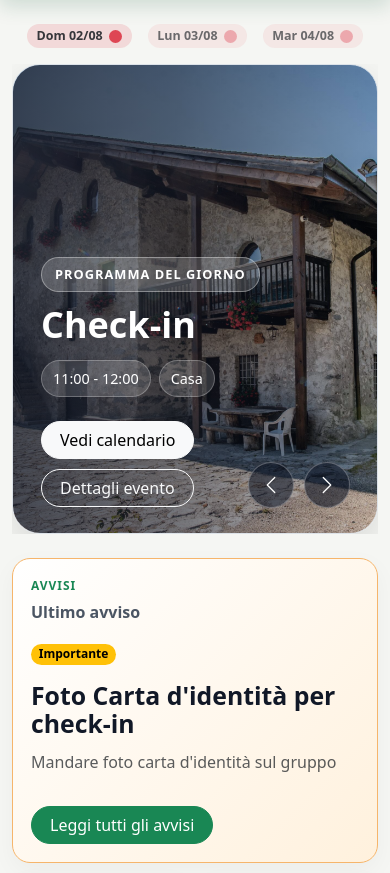
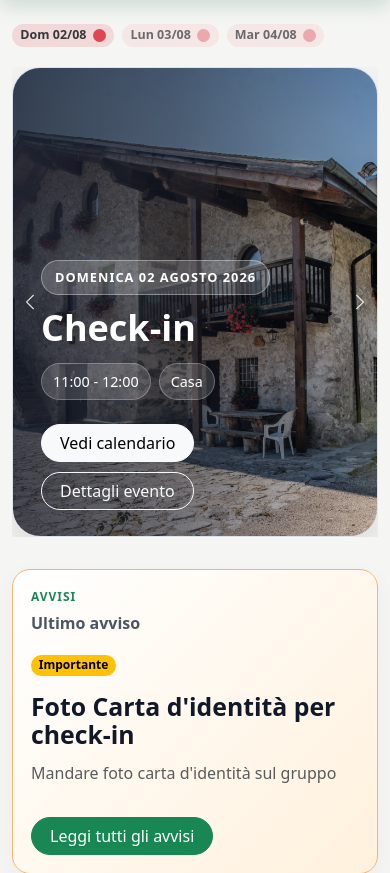
Before and after one commit to ciaroo/mountain-group-planner, a Django app: page /accounts/ in a window 390 px wide. Shown: the part 56-929 px from the top of the page. Run offline with Django 5.2, Linux system fonts and the light colour scheme; data comes from the database, SQL or seed files in the repository.

Commit message:
Correzioni visualizzazione hero, selettore dei giorni

```diff
--- a/accounts/views.py
+++ b/accounts/views.py
@@ -1,5 +1,4 @@
 import csv
-from datetime import timedelta
 from django.conf import settings
 from django.contrib import messages
 from django.contrib.auth import login
@@ -94,9 +93,7 @@ def home(request):
         "-created_at"
     ).first()
 
-    hero_activities = []
-
-    hero_dates = Activity.objects.filter(
+    hero_day_dates = Activity.objects.filter(
         date__gte=today
     ).order_by(
         "date"
@@ -105,22 +102,31 @@ def home(request):
         flat=True
     ).distinct()[:3]
 
-    for hero_date in hero_dates:
-        first_activity_for_day = Activity.objects.filter(
-            date=hero_date
-        ).order_by(
-            "start_time"
-        ).first()
+    hero_days = []
 
-        if first_activity_for_day:
-            hero_activities.append(first_activity_for_day)
+    for hero_date in hero_day_dates:
+        activities_for_day = list(
+            Activity.objects.filter(
+                date=hero_date
+            ).order_by(
+                "start_time"
+            )
+        )
 
-    if hero_activities:
-        selected_date = hero_activities[0].date
+        if activities_for_day:
+            hero_days.append({
+                "date": hero_date,
+                "activities": activities_for_day,
+            })
+
+    if hero_days:
+        selected_date = hero_days[0]["date"]
+        hero_activities = hero_days[0]["activities"]
         hero_activity = hero_activities[0]
         next_today_activity = hero_activities[0]
     else:
         selected_date = None
+        hero_activities = []
         hero_activity = None
         next_today_activity = None
 
@@ -164,6 +170,7 @@ def home(request):
 
     context = {
         "latest_notice": latest_notice,
+        "hero_days": hero_days,
         "hero_activity": hero_activity,
         "hero_activities": hero_activities,
         "selected_date": selected_date,
--- a/static/css/style.css
+++ b/static/css/style.css
@@ -196,127 +196,89 @@ textarea {
 .home-hero-image {
     height: 430px;
     min-height: 430px;
+    border: 1px solid #dce2e8;
     border-radius: 28px;
     overflow: hidden;
+    background-position: center;
     background-size: cover;
-    background-position: center;
-    border: 1px solid #dce2e8;
     box-shadow: 0 14px 38px rgba(0, 0, 0, 0.12);
 }
 
 .home-hero-overlay {
     height: 430px;
     min-height: 430px;
+    padding: 42px;
+    display: flex;
+    align-items: flex-end;
     background: linear-gradient(
         90deg,
         rgba(17, 24, 39, 0.78) 0%,
         rgba(17, 24, 39, 0.58) 45%,
         rgba(17, 24, 39, 0.18) 100%
     );
-    display: flex;
-    align-items: flex-end;
-    padding: 42px;
 }
 
-
-#homeHeroCarousel {
+[id^="homeHeroCarousel"] {
     height: auto;
     margin-bottom: 2rem;
 }
 
-#homeHeroCarousel .carousel-inner,
-#homeHeroCarousel .carousel-item {
+[id^="homeHeroCarousel"] .carousel-inner,
+[id^="homeHeroCarousel"] .carousel-item {
     height: 430px;
 }
 
-#homeHeroCarousel .home-hero-image {
+[id^="homeHeroCarousel"] .home-hero-image {
     margin-bottom: 0;
 }
 
 .home-hero-content {
+    max-width: 720px;
     max-height: 100%;
     overflow: hidden;
-}
-#homeHeroCarousel .carousel-control-prev,
-#homeHeroCarousel .carousel-control-next {
-    top: auto;
-    bottom: 26px;
-    width: 46px;
-    height: 46px;
-    background-color: rgba(17, 24, 39, 0.58);
-    border: 1px solid rgba(255, 255, 255, 0.28);
-    border-radius: 999px;
-    opacity: 1;
-    display: flex;
-    align-items: center;
-    justify-content: center;
-}
-
-#homeHeroCarousel .carousel-control-prev {
-    left: auto;
-    right: 84px;
-}
-
-#homeHeroCarousel .carousel-control-next {
-    right: 28px;
-}
-
-#homeHeroCarousel .carousel-control-prev:hover,
-#homeHeroCarousel .carousel-control-next:hover {
-    background-color: rgba(17, 24, 39, 0.82);
-}
-
-#homeHeroCarousel .carousel-control-prev-icon,
-#homeHeroCarousel .carousel-control-next-icon {
-    width: 20px;
-    height: 20px;
-}
-
-.home-hero-content {
-    max-width: 720px;
     color: #ffffff;
 }
 
 .home-hero-kicker {
     display: inline-block;
-    background-color: rgba(255, 255, 255, 0.18);
+    margin-bottom: 14px;
+    padding: 7px 13px;
     border: 1px solid rgba(255, 255, 255, 0.35);
     border-radius: 999px;
-    padding: 7px 13px;
+    background-color: rgba(255, 255, 255, 0.18);
     font-size: 0.8rem;
     font-weight: 800;
     letter-spacing: 0.08em;
     text-transform: uppercase;
-    margin-bottom: 14px;
 }
 
 .home-hero-content h1 {
+    margin-bottom: 16px;
     font-size: 3rem;
     font-weight: 850;
     line-height: 1.05;
-    margin-bottom: 16px;
 }
 
 .home-hero-description {
+    max-width: 620px;
+    margin-bottom: 18px;
     color: rgba(255, 255, 255, 0.86);
     font-size: 1.08rem;
-    max-width: 620px;
-    margin-bottom: 18px;
 }
 
 .home-hero-meta {
     display: flex;
     flex-wrap: wrap;
     gap: 8px;
+    max-width: 980px;
     margin-bottom: 24px;
-    max-width: 980px;
 }
 
 .home-hero-meta span {
-    background-color: rgba(255, 255, 255, 0.16);
+    padding: 7px 11px;
     border: 1px solid rgba(255, 255, 255, 0.26);
     border-radius: 999px;
-    padding: 7px 11px;
+    background-color: rgba(255, 255, 255, 0.16);
     color: #ffffff;
     font-size: 0.9rem;
     white-space: nowrap;
@@ -326,6 +288,65 @@ textarea {
     display: flex;
     flex-wrap: wrap;
     gap: 10px;
+}
+
+.btn-hero-booking {
+    display: inline-flex;
+    align-items: center;
+    justify-content: center;
+    padding: 8px 13px;
+    border: 1px solid rgba(255, 255, 255, 0.28);
+    border-radius: 999px;
+    background-color: rgba(220, 53, 69, 0.72);
+    color: #ffffff;
+    font-size: 0.9rem;
+    font-weight: 700;
+    line-height: 1;
+    text-decoration: none;
+    white-space: nowrap;
+}
+
+.btn-hero-booking:hover {
+    border-color: rgba(255, 255, 255, 0.42);
+    background-color: rgba(220, 53, 69, 0.9);
+    color: #ffffff;
+    text-decoration: none;
+}
+
+[id^="homeHeroCarousel"] .carousel-control-prev,
+[id^="homeHeroCarousel"] .carousel-control-next {
+    top: 50%;
+    bottom: auto;
+    width: 34px;
+    height: 72px;
+    display: flex;
+    align-items: center;
+    justify-content: center;
+    border: 0;
+    background: transparent;
+    opacity: 0.85;
+    transform: translateY(-50%);
+}
+
+[id^="homeHeroCarousel"] .carousel-control-prev {
+    left: 8px;
+    right: auto;
+}
+
+[id^="homeHeroCarousel"] .carousel-control-next {
+    right: 8px;
+}
+
+[id^="homeHeroCarousel"] .carousel-control-prev:hover,
+[id^="homeHeroCarousel"] .carousel-control-next:hover {
+    opacity: 1;
+}
+
+[id^="homeHeroCarousel"] .carousel-control-prev-icon,
+[id^="homeHeroCarousel"] .carousel-control-next-icon {
+    width: 18px;
+    height: 18px;
+    filter: drop-shadow(0 2px 5px rgba(0, 0, 0, 0.65));
 }
 
 
@@ -728,13 +749,13 @@ textarea {
 
     .home-hero-image,
     .home-hero-overlay,
-    #homeHeroCarousel .carousel-inner,
-    #homeHeroCarousel .carousel-item {
+    [id^="homeHeroCarousel"] .carousel-inner,
+    [id^="homeHeroCarousel"] .carousel-item {
         height: 470px;
         min-height: 470px;
     }
 
-    #homeHeroCarousel {
+    [id^="homeHeroCarousel"] {
         height: auto;
     }
 
@@ -1260,3 +1265,32 @@ textarea {
 .home-hero-indicators .active .home-hero-indicator-dot {
     background-color: rgba(220, 53, 69, 0.9);
 }
+
+
+@media (max-width: 576px) {
+    .home-hero-indicators {
+        gap: 0.5rem;
+        overflow-x: auto;
+        justify-content: flex-start;
+        padding-bottom: 4px;
+    }
+
+    .home-hero-indicators [data-bs-target] {
+        flex-shrink: 0;
+        padding: 0.32rem 0.52rem;
+    }
+
+    [id^="homeHeroCarousel"] .carousel-control-prev,
+    [id^="homeHeroCarousel"] .carousel-control-next {
+        width: 28px;
+        height: 64px;
+    }
+
+    [id^="homeHeroCarousel"] .carousel-control-prev {
+        left: 4px;
+    }
+
+    [id^="homeHeroCarousel"] .carousel-control-next {
+        right: 4px;
+    }
+}
--- a/templates/accounts/home.html
+++ b/templates/accounts/home.html
@@ -4,19 +4,19 @@
 {% block title %}Home{% endblock %}
 
 {% block content %}
-    {% if hero_activities %}
-        <section id="homeHeroCarousel" class="carousel slide mb-4" data-bs-ride="carousel">
-            <div class="carousel-indicators home-hero-indicators">
-                {% for activity in hero_activities %}
+    {% if hero_days %}
+        <div class="home-hero-indicators" role="tablist">
+            {% for day in hero_days %}
                 <button
                     type="button"
-                        data-bs-target="#homeHeroCarousel"
-                        data-bs-slide-to="{{ forloop.counter0 }}"
+                    data-bs-toggle="tab"
+                    data-bs-target="#hero-day-{{ forloop.counter }}"
+                    role="tab"
                     {% if forloop.first %}class="active" aria-current="true"{% endif %}
-                        aria-label="Attività {{ forloop.counter }}"
+                    aria-label="Giorno {{ forloop.counter }}"
                 >
                     <span class="home-hero-indicator-label">
-                            {{ activity.date|date:"D d/m" }}
+                        {{ day.date|date:"D d/m" }}
                     </span>
 
                     <span class="home-hero-indicator-dot"></span>
@@ -24,8 +24,19 @@
             {% endfor %}
         </div>
 
+        <div class="tab-content mb-4">
+            {% for day in hero_days %}
+                <div
+                    class="tab-pane fade {% if forloop.first %}show active{% endif %}"
+                    id="hero-day-{{ forloop.counter }}"
+                >
+                    <section
+                        id="homeHeroCarousel{{ forloop.counter }}"
+                        class="carousel slide"
+                        data-bs-ride="carousel"
+                    >
                         <div class="carousel-inner">
-                {% for activity in hero_activities %}
+                            {% for activity in day.activities %}
                                 <div class="carousel-item {% if forloop.first %}active{% endif %}">
                                     <section
                                         class="home-hero-image"
@@ -38,7 +49,7 @@
                                         <div class="home-hero-overlay">
                                             <div class="home-hero-content">
                                                 <p class="home-hero-kicker">
-                                        Programma del giorno
+                                                    {{ activity.date|date:"l d F Y" }}
                                                 </p>
 
                                                 <h1>
@@ -80,11 +91,11 @@
                             {% endfor %}
                         </div>
 
-            {% if hero_activities|length > 1 %}
+                        {% if day.activities|length > 1 %}
                             <button
                                 class="carousel-control-prev"
                                 type="button"
-                    data-bs-target="#homeHeroCarousel"
+                                data-bs-target="#homeHeroCarousel{{ forloop.counter }}"
                                 data-bs-slide="prev"
                             >
                                 <span class="carousel-control-prev-icon" aria-hidden="true"></span>
@@ -94,7 +105,7 @@
                             <button
                                 class="carousel-control-next"
                                 type="button"
-                    data-bs-target="#homeHeroCarousel"
+                                data-bs-target="#homeHeroCarousel{{ forloop.counter }}"
                                 data-bs-slide="next"
                             >
                                 <span class="carousel-control-next-icon" aria-hidden="true"></span>
@@ -102,6 +113,9 @@
                             </button>
                         {% endif %}
                     </section>
+                </div>
+            {% endfor %}
+        </div>
     {% else %}
         <section
             class="home-hero-image mb-4"
```
Also changed, not shown: other parts of static/css/style.css (+5 -21 lines). Lines whose indentation alone changed are shown as unchanged.
